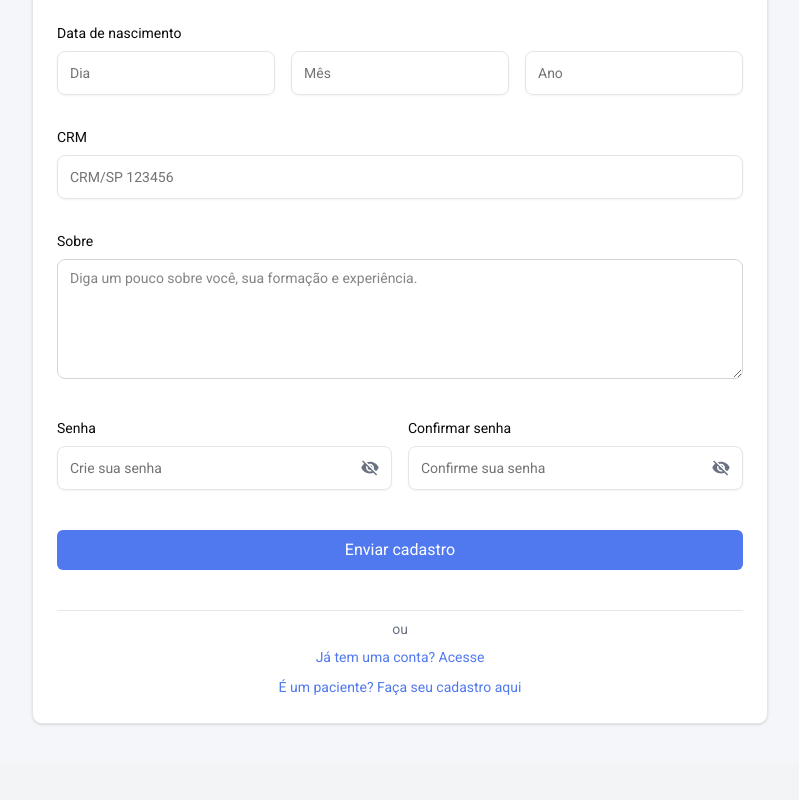
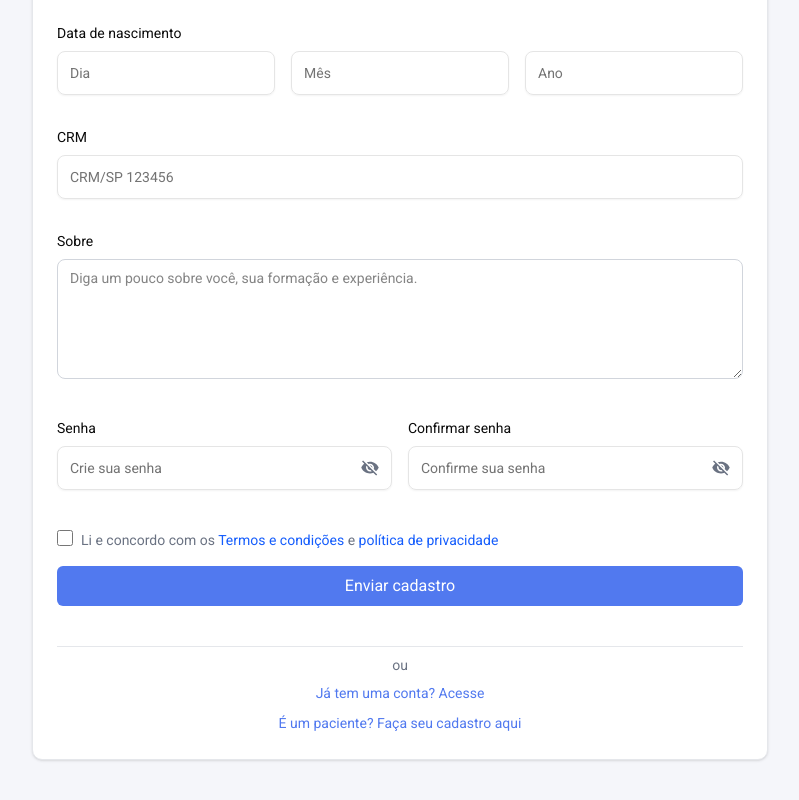
Before and after one commit to Guilherme549/PassMais-frontend, a Next.js app in the folder pass-mais/: page /medicos/register-medico in a window 1280 px wide. Shown: the part 683-1483 px from the top of the page, without its empty margins (240-1039 px from the left). Before the commit the page ends 1447 px from the top, so only its background shows below. Built offline with nearby package versions, Linux system fonts and the light colour scheme.

Commit message:
Refactor: Adding terms of LGPD

```diff
--- a/pass-mais/src/app/medicos/(auth)/register-medico/page.tsx
+++ b/pass-mais/src/app/medicos/(auth)/register-medico/page.tsx
@@ -21,6 +21,7 @@ type FormDataState = {
   password: string;
   confirmPassword: string;
   photo: File | null;
+  acceptTerms: boolean;
 };
 
 export default function Register() {
@@ -43,13 +44,20 @@ export default function Register() {
     password: "",
     confirmPassword: "",
     photo: null,
+    acceptTerms: false,
   });
 
   const handleInputChange = (
     e: React.ChangeEvent<HTMLInputElement | HTMLTextAreaElement>
   ) => {
-    const { name, value } = e.target;
-    setFormData((prev) => ({ ...prev, [name]: value }));
+    const target = e.target as HTMLInputElement | HTMLTextAreaElement;
+    const name = (target as any).name as keyof FormDataState;
+    const isCheckbox =
+      (target as any).type && (target as any).type === "checkbox";
+    const value = isCheckbox
+      ? (target as HTMLInputElement).checked
+      : target.value;
+    setFormData((prev) => ({ ...prev, [name]: value } as FormDataState));
   };
 
   const handleFileChange = (e: React.ChangeEvent<HTMLInputElement>) => {
@@ -69,6 +77,11 @@ export default function Register() {
 
     if (formData.password !== formData.confirmPassword) {
       setError("As senhas não coincidem");
+      return;
+    }
+
+    if (!formData.acceptTerms) {
+      setError("Você deve aceitar os termos e condições");
       return;
     }
 
@@ -336,7 +349,28 @@ export default function Register() {
               </div>
 
               {/* Ações */}
-              <div className="pt-2">
+              <div className="pt-2 space-y-4">
+                <div className="flex items-start">
+                  <input
+                    type="checkbox"
+                    id="acceptTerms"
+                    name="acceptTerms"
+                    className="h-4 w-4 rounded border-gray-300 text-blue-600 focus:ring-blue-500"
+                    checked={formData.acceptTerms}
+                    onChange={handleInputChange}
+                  />
+                  <label htmlFor="acceptTerms" className="ml-2 text-sm text-gray-500">
+                    Li e concordo com os
+                    {" "}
+                    <Link href="/termos" className="text-blue-600 hover:text-blue-800">
+                      Termos e condições
+                    </Link>
+                    {" "}e {" "}
+                    <Link href="/privacidade" className="text-blue-600 hover:text-blue-800">
+                      política de privacidade
+                    </Link>
+                  </label>
+                </div>
                 <button
                   type="submit"
                   className="bg-[#5179EF] text-white w-full h-[40px] rounded-[6px] cursor-pointer transition transform active:scale-95 duration-100"
```
